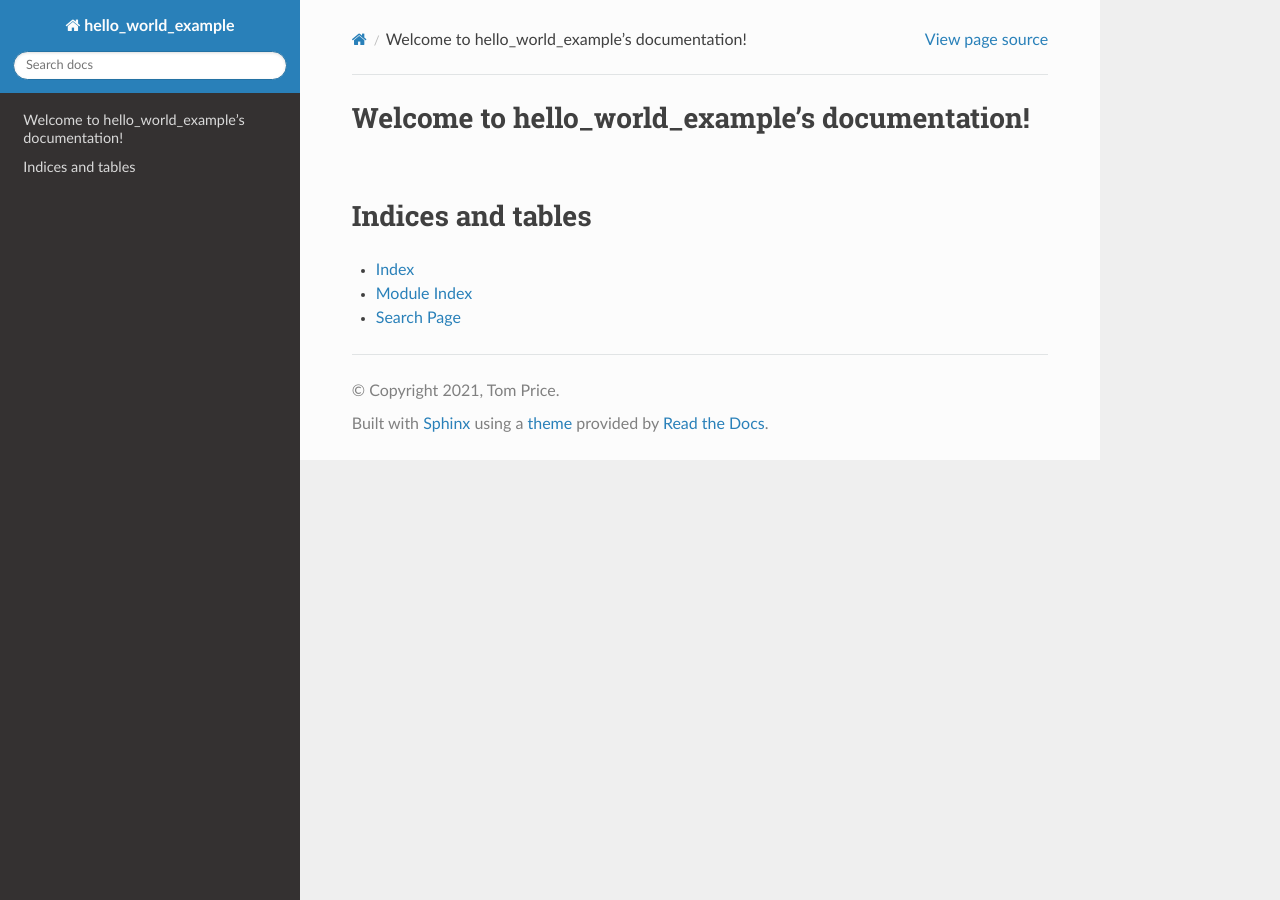
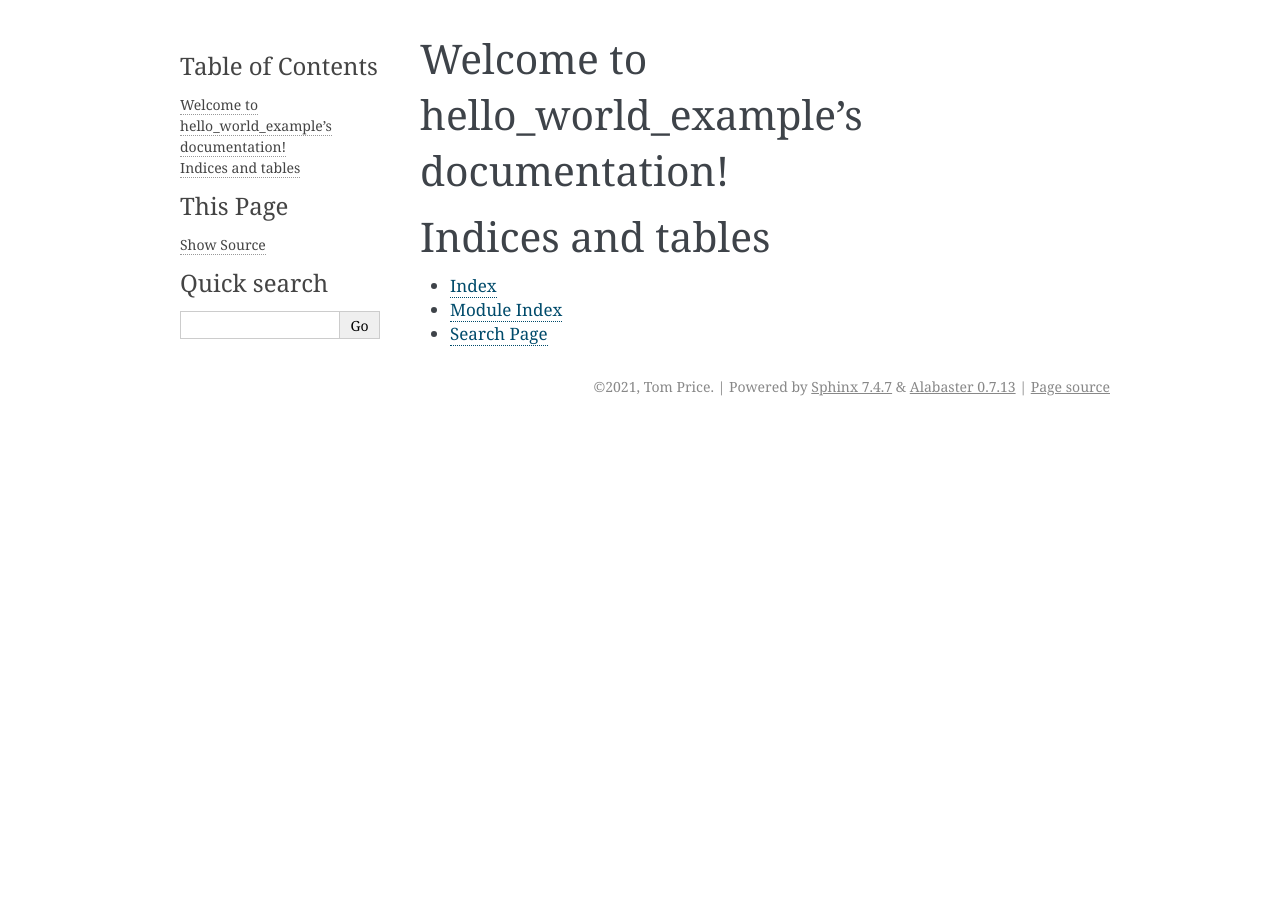
Before and after one commit to tomPriceBz/hello_world_documentation, a Sphinx documentation site: the page built from source/index.rst, in a window 1280 px wide. Built offline with Sphinx 7.4.7, drawn with Linux system fonts in a browser that asks for light colours; some of the changed lines change nothing that is shown.

Commit message:
Update conf.py

```diff
--- a/source/conf.py
+++ b/source/conf.py
@@ -1,8 +1,10 @@
+# -*- coding: utf-8 -*-
+#
 # Configuration file for the Sphinx documentation builder.
 #
-# This file only contains a selection of the most common options. For a full
-# list see the documentation:
-# https://www.sphinx-doc.org/en/master/usage/configuration.html
+# This file does only contain a selection of the most common options. For a
+# full list see the documentation:
+# http://www.sphinx-doc.org/en/master/config
 
 # -- Path setup --------------------------------------------------------------
 
@@ -17,15 +19,21 @@
 
 # -- Project information -----------------------------------------------------
 
-project = 'hello_world_example'
+project = 'Hello World Docs'
 copyright = '2021, Tom Price'
 author = 'Tom Price'
 
+# The short X.Y version
+version = ''
 # The full version, including alpha/beta/rc tags
-release = '0.0.0'
+release = '1.0'
 
 
 # -- General configuration ---------------------------------------------------
+
+# If your documentation needs a minimal Sphinx version, state it here.
+#
+# needs_sphinx = '1.0'
 
 # Add any Sphinx extension module names here, as strings. They can be
 # extensions coming with Sphinx (named 'sphinx.ext.*') or your custom
@@ -58,15 +66,112 @@
 # This pattern also affects html_static_path and html_extra_path.
 exclude_patterns = []
 
+# The name of the Pygments (syntax highlighting) style to use.
+pygments_style = None
+
 
 # -- Options for HTML output -------------------------------------------------
 
 # The theme to use for HTML and HTML Help pages.  See the documentation for
 # a list of builtin themes.
 #
-html_theme = 'sphinx_rtd_theme'
+html_theme = 'alabaster'
+
+# Theme options are theme-specific and customize the look and feel of a theme
+# further.  For a list of options available for each theme, see the
+# documentation.
+#
+# html_theme_options = {}
 
 # Add any paths that contain custom static files (such as style sheets) here,
 # relative to this directory. They are copied after the builtin static files,
 # so a file named "default.css" will overwrite the builtin "default.css".
 html_static_path = ['_static']
+
+# Custom sidebar templates, must be a dictionary that maps document names
+# to template names.
+#
+# The default sidebars (for documents that don't match any pattern) are
+# defined by theme itself.  Builtin themes are using these templates by
+# default: ``['localtoc.html', 'relations.html', 'sourcelink.html',
+# 'searchbox.html']``.
+#
+# html_sidebars = {}
+
+
+# -- Options for HTMLHelp output ---------------------------------------------
+
+# Output file base name for HTML help builder.
+htmlhelp_basename = 'HelloWorldCreateDemodoc'
+
+
+# -- Options for LaTeX output ------------------------------------------------
+
+latex_elements = {
+    # The paper size ('letterpaper' or 'a4paper').
+    #
+    # 'papersize': 'letterpaper',
+
+    # The font size ('10pt', '11pt' or '12pt').
+    #
+    # 'pointsize': '10pt',
+
+    # Additional stuff for the LaTeX preamble.
+    #
+    # 'preamble': '',
+
+    # Latex figure (float) alignment
+    #
+    # 'figure_align': 'htbp',
+}
+
+# Grouping the document tree into LaTeX files. List of tuples
+# (source start file, target name, title,
+#  author, documentclass [howto, manual, or own class]).
+latex_documents = [
+    (master_doc, 'HelloWorldCreateDemo.tex', 'HelloWorld Create Demo Documentation',
+     'Tom Price', 'manual'),
+]
+
+
+# -- Options for manual page output ------------------------------------------
+
+# One entry per manual page. List of tuples
+# (source start file, name, description, authors, manual section).
+man_pages = [
+    (master_doc, 'HelloWorldcreatedemo', 'HelloWorld Create Demo Documentation',
+     [author], 1)
+]
+
+
+# -- Options for Texinfo output ----------------------------------------------
+
+# Grouping the document tree into Texinfo files. List of tuples
+# (source start file, target name, title, author,
+#  dir menu entry, description, category)
+texinfo_documents = [
+    (master_doc, 'HelloWorldCreateDemo', 'HelloWorld Create Demo Documentation',
+     author, 'HelloWorldCreateDemo', 'Title - Hello World.',
+     'Miscellaneous'),
+]
+
+
+# -- Options for Epub output -------------------------------------------------
+
+# Bibliographic Dublin Core info.
+epub_title = project
+
+# The unique identifier of the text. This can be a ISBN number
+# or the project homepage.
+#
+# epub_identifier = ''
+
+# A unique identification for the text.
+#
+# epub_uid = ''
+
+# A list of files that should not be packed into the epub file.
+epub_exclude_files = ['search.html']
+
+
+# -- Extension configuration -------------------------------------------------
```
